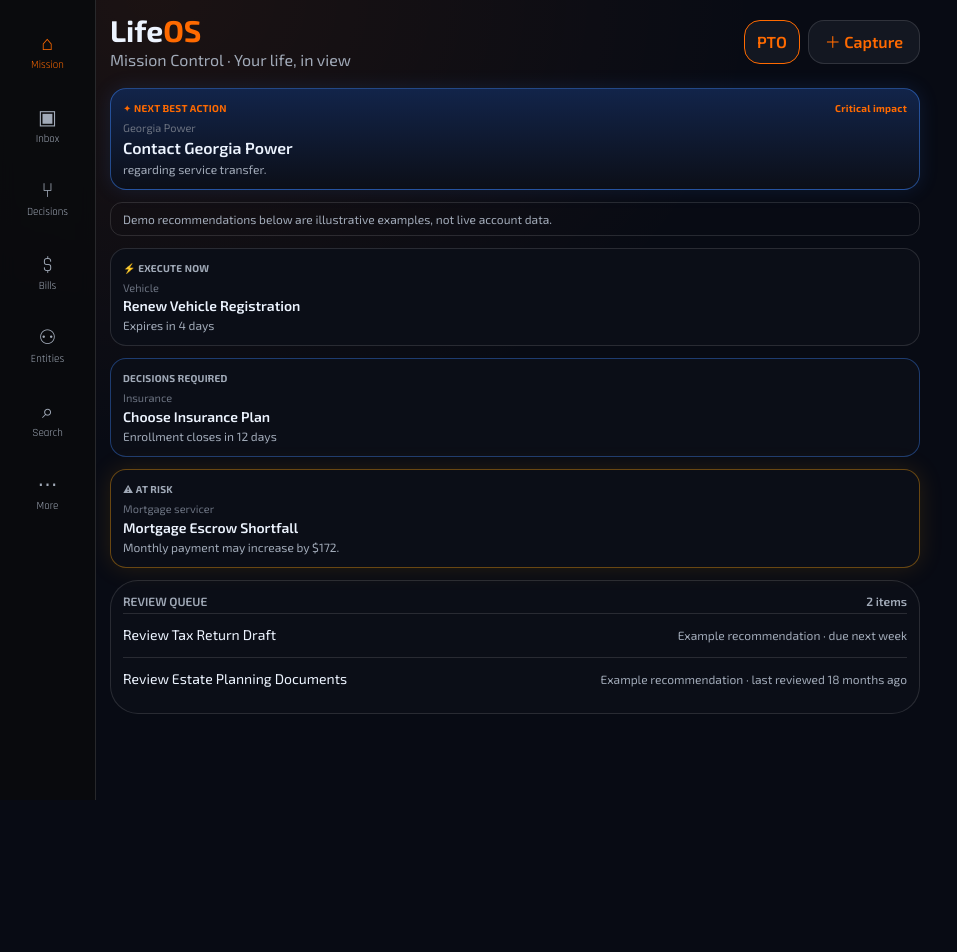
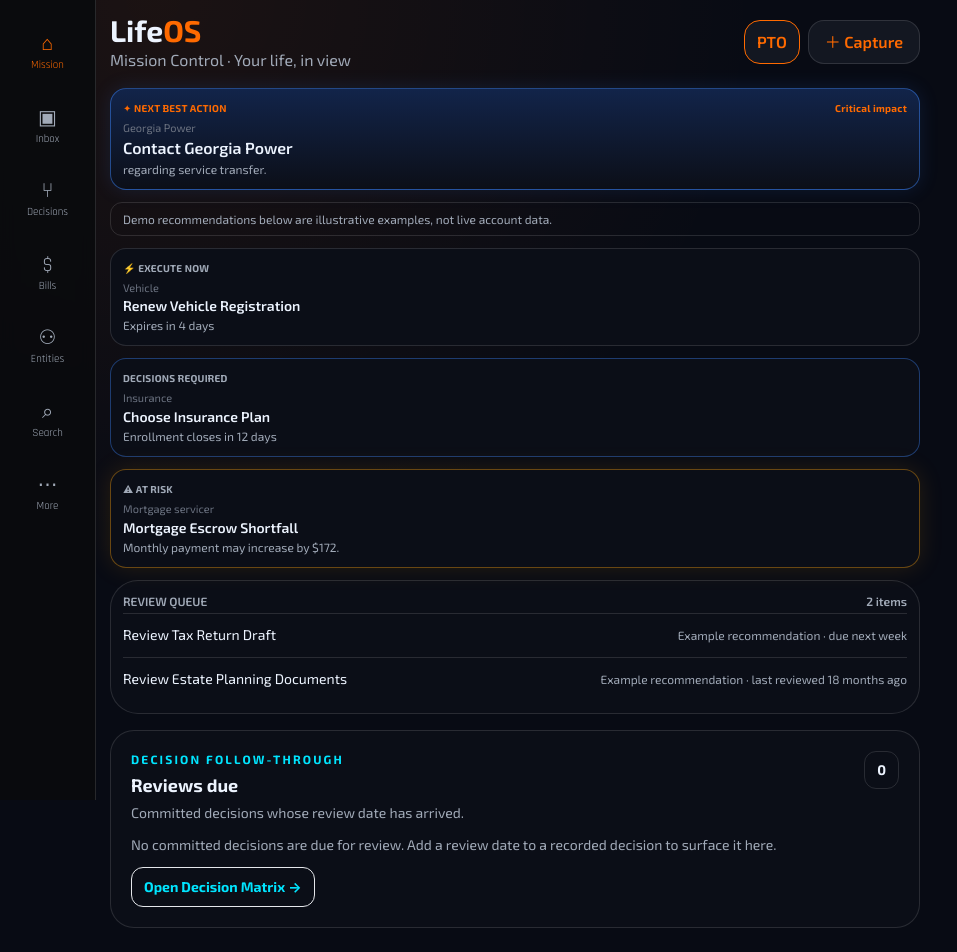
Before and after one commit to 5cxxpb2yrr-ui/lifeos-gemini-preview, a React (Vite) app: page / in a window 1280 px wide. Shown: the top 952 px of the page, without its empty margins (0-957 px from the left). Before the commit the page ends 842 px from the top, so only its background shows below. Built offline with nearby package versions, Linux system fonts and the light colour scheme.

Commit message:
Surface due decision reviews in Mission Control

```diff
--- a/port/mission-control-ui/apps/web/src/App.tsx
+++ b/port/mission-control-ui/apps/web/src/App.tsx
@@ -133,6 +133,19 @@ function DecisionMatrix() {
   </section>;
 }
 
+
+function DecisionReviewQueue({ onOpen }: { onOpen: () => void }) {
+  const [frames, setFrames] = useState<DecisionFrame[]>(loadDecisionFrames);
+  const refresh = () => setFrames(loadDecisionFrames());
+  const today = new Date().toISOString().slice(0, 10);
+  const due = frames.filter(frame => frame.reviewDate && frame.reviewDate <= today && frame.status !== 'reviewed' && frame.chosenOptionId);
+  return <section className="mt-4 rounded-3xl border border-[var(--line)] bg-[var(--surface-1)] p-4 sm:p-5">
+    <div className="flex items-start justify-between gap-3"><div><p className="text-xs font-bold uppercase tracking-[.18em] text-[var(--cyan)]">Decision follow-through</p><h2 className="mt-1 text-lg font-bold">Reviews due</h2><p className="mt-1 text-sm text-[var(--text-2)]">Committed decisions whose review date has arrived.</p></div><span className="rounded-xl border border-[var(--line)] px-3 py-2 text-sm font-bold">{due.length}</span></div>
+    {due.length === 0 ? <p className="mt-3 text-sm text-[var(--text-2)]">No committed decisions are due for review. Add a review date to a recorded decision to surface it here.</p> : <div className="mt-3 space-y-2">{due.map(frame => <button key={frame.id} onClick={onOpen} className="w-full rounded-2xl border border-[var(--amber)]/60 bg-[var(--surface-2)] p-3 text-left"><span className="flex items-center justify-between gap-2"><strong>{frame.title || 'Untitled decision'}</strong><span className="shrink-0 text-xs font-bold text-[var(--amber)]">{frame.reviewDate! < today ? 'OVERDUE' : 'DUE TODAY'}</span></span><span className="mt-1 block text-sm text-[var(--text-2)]">Target: {frame.successMetric || 'Review actual outcome'} · Date {frame.reviewDate}</span></button>)}</div>}
+    <button onClick={() => { refresh(); onOpen(); }} className="mt-3 min-h-10 rounded-xl border border-[var(--cyan)]/50 px-3 text-sm font-bold text-[var(--cyan)]">Open Decision Matrix →</button>
+  </section>;
+}
+
 export default function App() {
   const [tab, setTab] = useState<Tab>('mission');
   const [financeInitialTab, setFinanceInitialTab] = useState<'home' | 'pto' | 'schedule'>('schedule');
@@ -171,6 +184,7 @@ export default function App() {
           <Section><RecommendationCard rec={reg} compact onExpand={() => setDetailRec(reg)} label="⚡ EXECUTE NOW" /><RecommendationCard rec={ins} compact onExpand={() => setDetailRec(ins)} variant="decision" label="DECISIONS REQUIRED" /></Section>
           <Section full><RecommendationCard rec={esc} compact onExpand={() => setDetailRec(esc)} variant="risk" label="⚠ AT RISK" /></Section>
           <ReviewQueue items={[{ id: '1', title: 'Review Tax Return Draft', note: 'Example recommendation · due next week' }, { id: '2', title: 'Review Estate Planning Documents', note: 'Example recommendation · last reviewed 18 months ago' }]} />
+          <DecisionReviewQueue onOpen={() => setTab('decisions')} />
         </>)}
         {tab === 'finance' && <PayCommandCenter initialTab={financeInitialTab} />}
         {tab === 'decisions' && <DecisionMatrix />}
```
